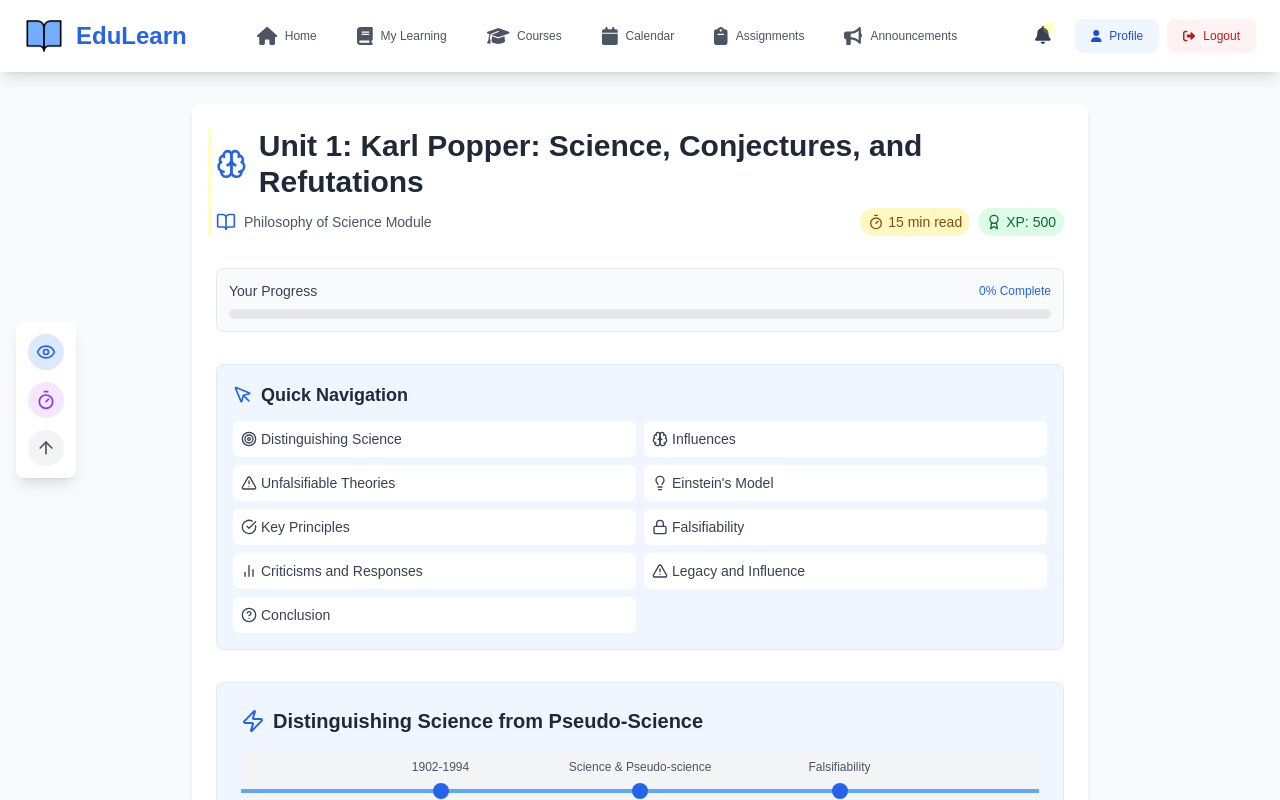
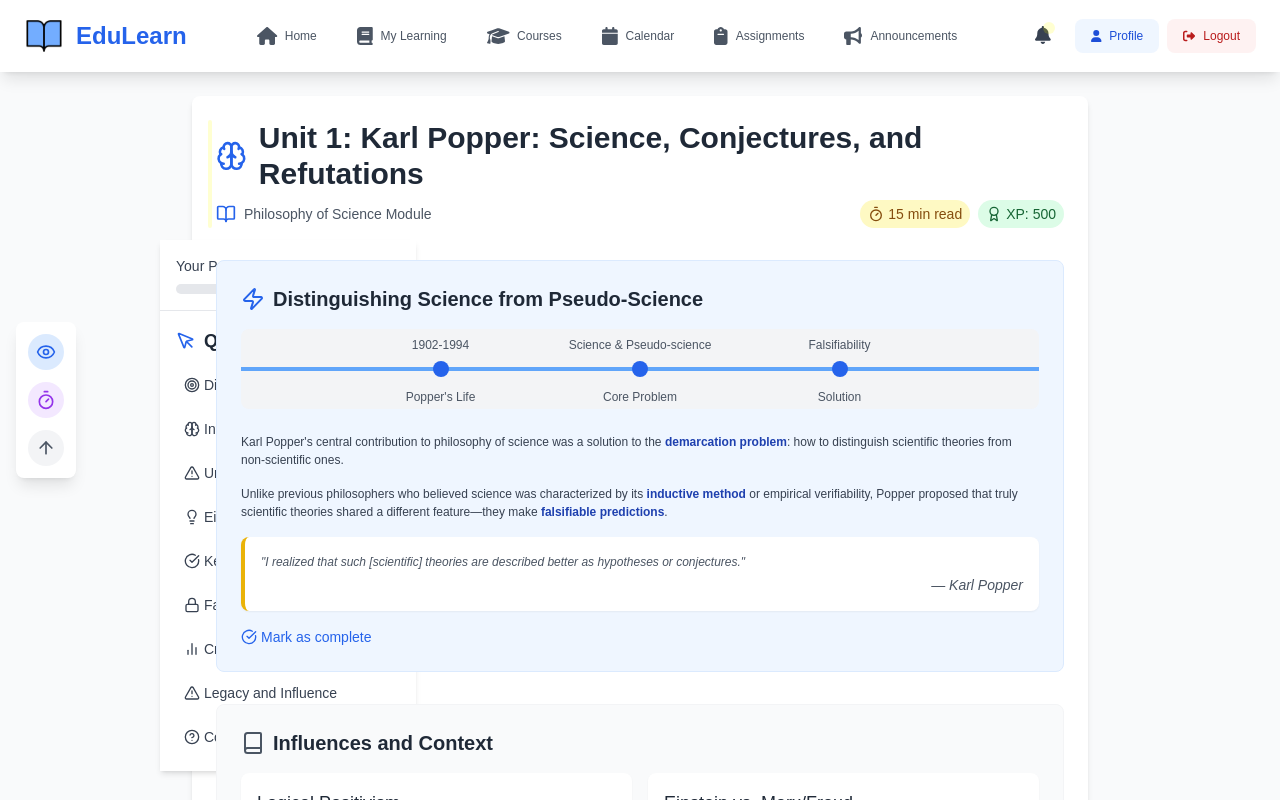
Before and after one commit to michellenikeetha/manual_adhd_lms, a React (Create React App) app: page /my-learning/my-course/course-content in a window 1280 px wide. Shown: the top 800 px of the page. Built offline with nearby package versions, Linux system fonts and the light colour scheme.

Commit message:
philosopy navigation panel

```diff
--- a/src/components/PhilosophyCourseContentPage.jsx
+++ b/src/components/PhilosophyCourseContentPage.jsx
@@ -89,6 +89,19 @@ const PhilosophyCourseContentPage = () => {
       }
     }
   }, [activeSection]);
+
+  // Section data
+  const sections = [
+    {id: "distinguishing", name: "Distinguishing Science", icon: <Target className="h-4 w-4 mr-1" />},
+    {id: "influences", name: "Influences", icon: <Brain className="h-4 w-4 mr-1" />},
+    {id: "problem", name: "Unfalsifiable Theories", icon: <AlertTriangle className="h-4 w-4 mr-1" />},
+    {id: "einstein", name: "Einstein's Model", icon: <Lightbulb className="h-4 w-4 mr-1" />},
+    {id: "principles", name: "Key Principles", icon: <CheckCircle className="h-4 w-4 mr-1" />},
+    {id: "falsifiability", name: "Falsifiability", icon: <Lock className="h-4 w-4 mr-1" />},
+    {id: "criticism", name: "Criticisms and Responses", icon: <BarChart2 className="h-4 w-4 mr-1" />},
+    {id: "legacy", name: "Legacy and Influence", icon: <AlertTriangle className="h-4 w-4 mr-1" />},
+    {id: "practice", name: "Conclusion", icon: <HelpCircle className="h-4 w-4 mr-1" />}
+  ];
 
   return (
     <div className={`bg-gray-50 min-h-screen ${focusMode ? 'focus-mode' : ''}`}>
@@ -186,7 +199,47 @@ const PhilosophyCourseContentPage = () => {
         </div>
       )}
 
-      <main className="container mx-auto px-4 py-8">
+      <div className="flex" >
+        {/* Side Navigation Panel - Table of Contents */}
+        <aside className="w-64 bg-white shadow-md sidebar overflow-y-auto fixed top-60 left-40">
+          <div className="p-4 border-b border-gray-200">
+            <div className="flex items-center justify-between mb-2">
+              <h3 className="text-sm font-medium text-gray-700">Your Progress</h3>
+              <span className="text-xs text-blue-600">{Math.round((completedSections.length / sections.length) * 100)}% Complete</span>
+            </div>
+            <div className="w-full bg-gray-200 rounded-full h-2.5">
+              <div
+                className="bg-blue-600 h-2.5 rounded-full transition-all duration-500 ease-out"
+                style={{ width: `${(completedSections.length / sections.length) * 100}%` }}
+              ></div>
+            </div>
+          </div>
+
+          <div className="p-4">
+            <h2 className="text-lg font-semibold text-gray-800 mb-3 flex items-center">
+              <MousePointer className="h-5 w-5 text-blue-600 mr-2" />
+              Quick Navigaion
+            </h2>
+            <div className="flex flex-col space-y-2">
+              {sections.map((section) => (
+                <button
+                  key={section.id}
+                  onClick={() => setActiveSection(section.id)}
+                  className={`p-2 text-sm rounded-md transition-colors text-left flex items-center
+                    ${completedSections.includes(section.id) && 'border-l-4 border-green-500 pl-1'}
+                    ${activeSection === section.id ? 'bg-blue-100 text-blue-800' : 'hover:bg-gray-100 text-gray-700'}`}
+                >
+                  {section.icon}
+                  <span className="truncate">{section.name}</span>
+                  {completedSections.includes(section.id) && <CheckCircle className="h-4 w-4 text-green-500 ml-auto" />}
+                </button>
+              ))}
+            </div>
+          </div>
+        </aside>
+
+        {/* Main Content */}
+        <main className="flex-1 p-6">
 
           <div className="max-w-4xl mx-auto p-6 bg-white min-h-screen rounded-lg shadow-md">
             {/* Header with visual cues */}
@@ -209,53 +262,6 @@ const PhilosophyCourseContentPage = () => {
                 </div>
               </div>
             </header>
-
-          {/* Visual progress tracker */}
-          <div className="mb-8 bg-gray-50 p-3 rounded-lg border border-gray-200">
-            <div className="flex items-center justify-between mb-2">
-              <h3 className="text-sm font-medium text-gray-700">Your Progress</h3>
-              <span className="text-xs text-blue-600">{Math.round((completedSections.length / 9) * 100)}% Complete</span>
-            </div>
-            <div className="w-full bg-gray-200 rounded-full h-2.5">
-              <div
-                className="bg-blue-600 h-2.5 rounded-full transition-all duration-500 ease-out"
-                style={{ width: `${(completedSections.length / 9) * 100}%` }}
-              ></div>
-            </div>
-          </div>
-
-          {/* Interactive table of contents */}
-          <div className="mb-8 bg-blue-50 p-4 rounded-lg border border-blue-100">
-            <h2 className="text-lg font-semibold text-gray-800 mb-3 flex items-center">
-              <MousePointer className="h-5 w-5 text-blue-600 mr-2" />
-              Quick Navigation
-            </h2>
-            <div className="grid grid-cols-2 gap-2">
-              {[
-                {id: "distinguishing", name: "Distinguishing Science", icon: <Target className="h-4 w-4 mr-1" />},
-                {id: "influences", name: "Influences", icon: <Brain className="h-4 w-4 mr-1" />},
-                {id: "problem", name: "Unfalsifiable Theories", icon: <AlertTriangle className="h-4 w-4 mr-1" />},
-                {id: "einstein", name: "Einstein's Model", icon: <Lightbulb className="h-4 w-4 mr-1" />},
-                {id: "principles", name: "Key Principles", icon: <CheckCircle className="h-4 w-4 mr-1" />},
-                {id: "falsifiability", name: "Falsifiability", icon: <Lock className="h-4 w-4 mr-1" />},
-                {id: "criticism", name: "Criticisms and Responses", icon: <BarChart2 className="h-4 w-4 mr-1" />},
-                {id: "legacy", name: "Legacy and Influence", icon: <AlertTriangle className="h-4 w-4 mr-1" />},
-                {id: "practice", name: "Conclusion", icon: <HelpCircle className="h-4 w-4 mr-1" />}
-              ].map((section) => (
-                <button
-                  key={section.id}
-                  onClick={() => setActiveSection(section.id)}
-                  className={`p-2 text-sm rounded-md transition-colors text-left flex items-center
-                    ${completedSections.includes(section.id) && 'border-l-4 border-green-500 pl-1'}
-                    ${activeSection === section.id ? 'bg-blue-200 text-blue-800' : 'bg-white text-gray-700 hover:bg-blue-100'}`}
-                >
-                  {section.icon}
-                  {section.name}
-                  {completedSections.includes(section.id) && <CheckCircle className="h-4 w-4 text-green-500 ml-auto" />}
-                </button>
-              ))}
-            </div>
-          </div>
 
             <main>
 
@@ -641,6 +647,8 @@ const PhilosophyCourseContentPage = () => {
         </main>
 
       </div>
+
+    </div>
   );
 }
 
```
Lines whose indentation alone changed are shown as unchanged.
